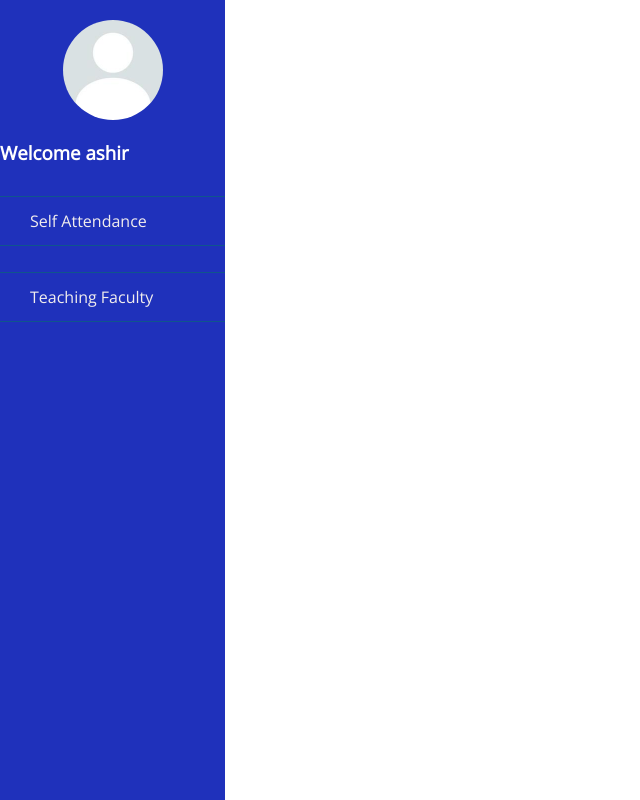
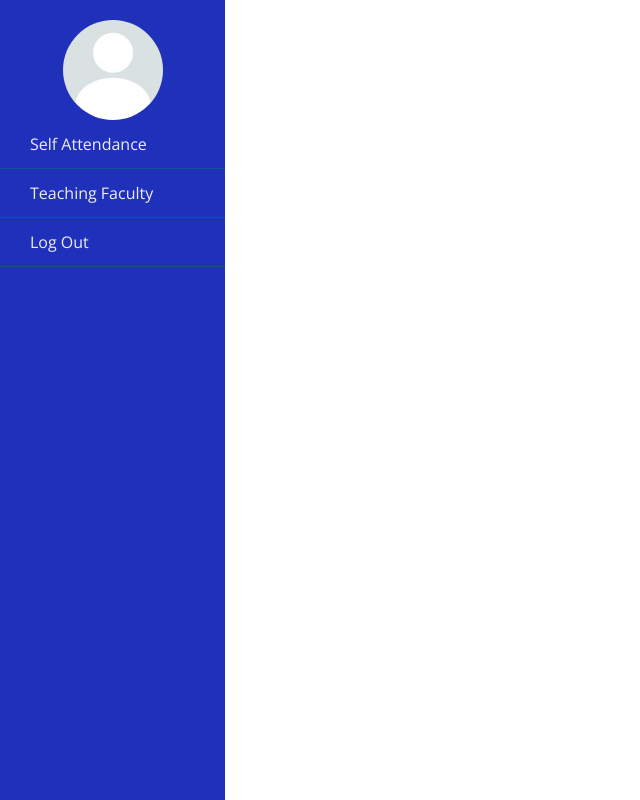
Before and after one commit to AshirA88/SAMS-UI, a PHP site: page /dashboard.php in a window 1280 px wide. Shown: the whole page, without its empty margins (0-640 px from the left). Run offline with PHP 8.4, Linux system fonts and the light colour scheme; a user stored in the database is signed in; some libraries are stand-ins or nearby versions.

Commit message:
Update dashboard.php

```diff
--- a/dashboard.php
+++ b/dashboard.php
@@ -25,7 +25,7 @@
 
         <title>Dashboard</title>
         <link rel = "icon" href = "img/icon.png" type = "image/x-icon">
-        <link rel = "stylesheet" href = "style.css">
+        <link rel = "stylesheet" href = "css/style.css">
 
     </head>
 
@@ -38,14 +38,14 @@
 
         <div class="profile">
                 <img src="image.jpg"alt="profile image">
-                <h3>Welcome <?php echo ($_SESSION['username']); ?>&nbsp;</h3>
+
                 </div>
 
                 <ul>
 
 
                 <li>
-                    <a href="#">
+
 
                     <a href="attendance.php">
                     <span>Self Attendance</span>
@@ -53,20 +53,25 @@
                     </a>
                 </li>
                 <li>
-                    <a href="#">
+
 
                     <a href="facultyinfo.php">
                     <span>Teaching Faculty</span>
                     </a>
                     </a>
                 </li>
+                <li>
+
+
+                   <a href="index.php">
+                   <span>Log Out</span>
+                   </a>
+                   </a>
+               </li>
 
             </ul>
         </div>
-
         </div>
-
-
     </div>
 
 
```
